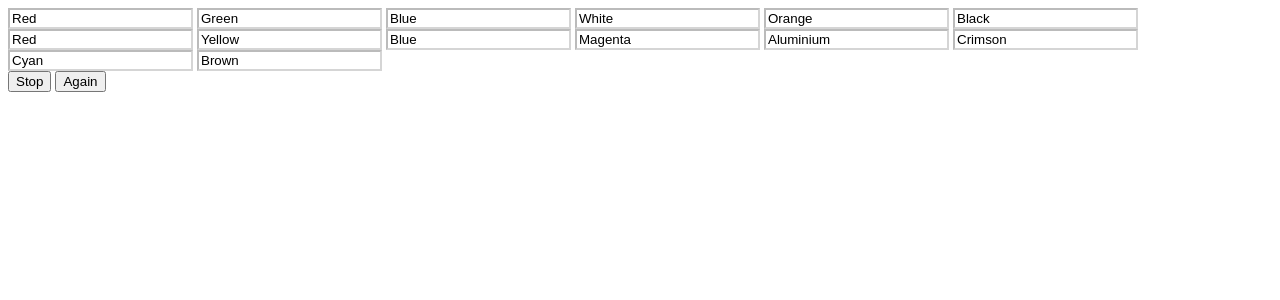
After one commit to nazywam/TBD, a Flask app: template templates/forms/preference.html in a window 1280 px wide. The commit adds this page. Shown: the top 300 px of the page. Run offline with Flask 2, Linux system fonts and the light colour scheme; the template is opened without the code that fills it, so the values that code supplies are empty.

Commit message:
Im tired

```diff
--- a/server.py
+++ b/server.py
@@ -16,9 +16,9 @@ def check_answers():
 def hello():
 
     random_person = {"results":[{"gender":"female","name":{"title":"mrs","first":"caitlin","last":"cruz"},"location":{"street":"2450 green lane","city":"norwich","state":"isle of wight","postcode":"C8 7JE"},"email":"caitlin.cruz@example.com","login":{"username":"blueduck680","password":"harvest","salt":"M7fXj5Pz","md5":"44b45fe7ff2799cbe4d6d1638166a3bf","sha1":"ed4f68933d4c69e7dc8b9f76ef560184e98ea9cd","sha256":"95efdb7bf1e8799dd36f0cbe8907132dafcb280792f4dc30f1de4863a98ad77a"},"dob":"1978-05-11 20:53:23","registered":"2005-03-01 20:18:38","phone":"0101 058 0273","cell":"0789-559-820","id":{"name":"NINO","value":"TG 58 28 74 O"},"picture":{"large":"https://randomuser.me/api/portraits/women/92.jpg","medium":"https://randomuser.me/api/portraits/med/women/92.jpg","thumbnail":"https://randomuser.me/api/portraits/thumb/women/92.jpg"},"nat":"GB"}],"info":{"seed":"7b7b323e7d37d926","results":1,"page":1,"version":"1.1"}}
-    # form_inputs = map(lambda x: open("formInputs/"+x, "rb").read(), os.listdir("formInputs"))
 
     attributes = {"name":"Ulberto", "surname":"Ortzen", "email":"uortzen0@blogger.com", "gender":"Male", "ip":"115.193.70.3"}
+
     items = [
         {
             "html":"name.html",
@@ -68,8 +68,12 @@ def hello():
             "value": "101 058 273"
         },
 
+        {
+            "html":"preference.html",
+            "name":"Color",
+            "value": "Cyan"
+        }
     ]
-
     return flask.render_template("index.html", items=items)
 
 
--- /dev/null
+++ b/templates/forms/preference.html
@@ -0,0 +1,50 @@
+<form>
+<input type="input" style="background-color: white; color: black" id="color0" disabled="true" value="Red">
+<input type="input" style="background-color: white; color: black" id="color1" disabled="true" value="Green">
+<input type="input" style="background-color: white; color: black" id="color2" disabled="true" value="Blue">
+<input type="input" style="background-color: white; color: black" id="color3" disabled="true" value="White">
+<input type="input" style="background-color: white; color: black" id="color4" disabled="true" value="Orange">
+<input type="input" style="background-color: white; color: black" id="color5" disabled="true" value="Black">
+<input type="input" style="background-color: white; color: black" id="color6" disabled="true" value="Red">
+<input type="input" style="background-color: white; color: black" id="color7" disabled="true" value="Yellow">
+<input type="input" style="background-color: white; color: black" id="color8" disabled="true" value="Blue">
+<input type="input" style="background-color: white; color: black" id="color9" disabled="true" value="Magenta">
+<input type="input" style="background-color: white; color: black" id="color10" disabled="true" value="Aluminium">
+<input type="input" style="background-color: white; color: black" id="color11" disabled="true" value="Crimson">
+<input type="input" style="background-color: white; color: black" id="color12" disabled="true" value="Cyan">
+<input type="input" style="background-color: white; color: black" id="color13" disabled="true" value="Brown">
+<br>
+<button type="button" onclick="stopperFun()">Stop</button>
+<button type="button" onclick="startFun()">Again</button>
+</form>
+
+<script type="text/javascript">
+
+
+	var stopped = false;
+
+	function stopperFun(){
+		stopped = true;
+	}
+	function startFun(){
+		stopped = false;
+	}
+
+	var lastChanged = 0;
+	function disco(){
+
+		if(!stopped){
+			document.getElementById("color"+lastChanged).style.backgroundColor = "white";
+			document.getElementById("color"+lastChanged).style.color = "black";
+			lastChanged = Math.floor(Math.random() * 14);
+			document.getElementById("color"+lastChanged).style.backgroundColor = "#eb69f4";
+			document.getElementById("color"+lastChanged).style.color = "white";
+			setTimeout(disco, 50);
+		}
+		else setTimeout(disco, 50);
+	}
+
+	$( document ).ready(function() {
+		disco()
+	});
+</script>
```
Also changed, not shown: templates/index.html (+42 -2 lines).
